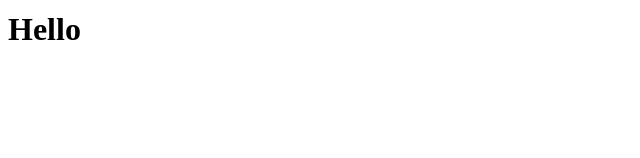
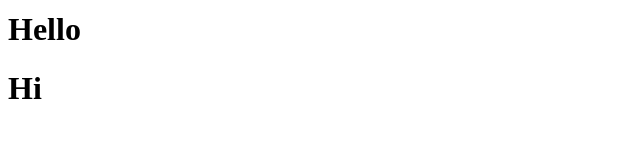
Before and after one commit to IdevBro/2200, a React (Vite) app: page / in a window 1280 px wide. Shown: the part 142-300 px from the top of the page, without its empty margins (0-640 px from the left). Built offline with nearby package versions, Linux system fonts and the light colour scheme.

Commit message:
men h1 qoshdim

```diff
--- a/src/App.jsx
+++ b/src/App.jsx
@@ -7,6 +7,9 @@ function App() {
       <p>salom</p>
       <span>Salom</span>
       <h1>Hello</h1>
+      <div>
+        <h1>Hi</h1>
+      </div>
     </div>
   );
 }
```
